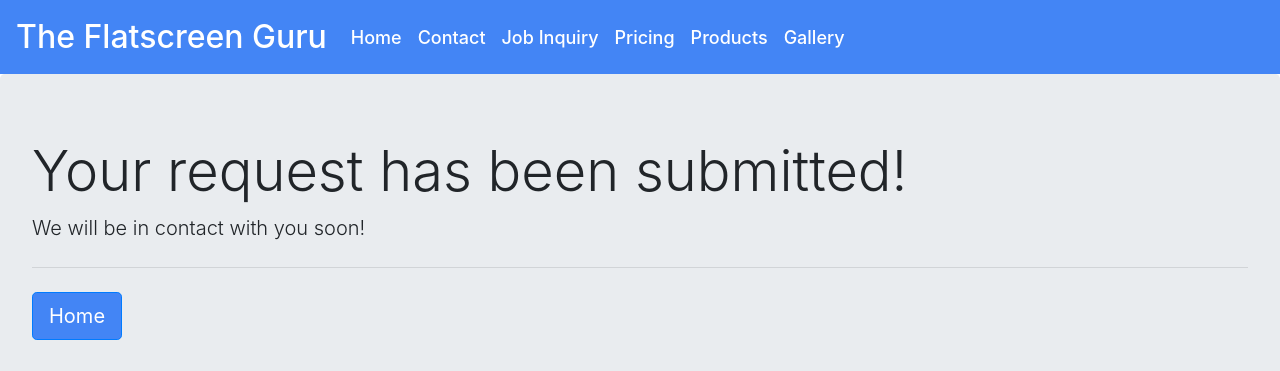
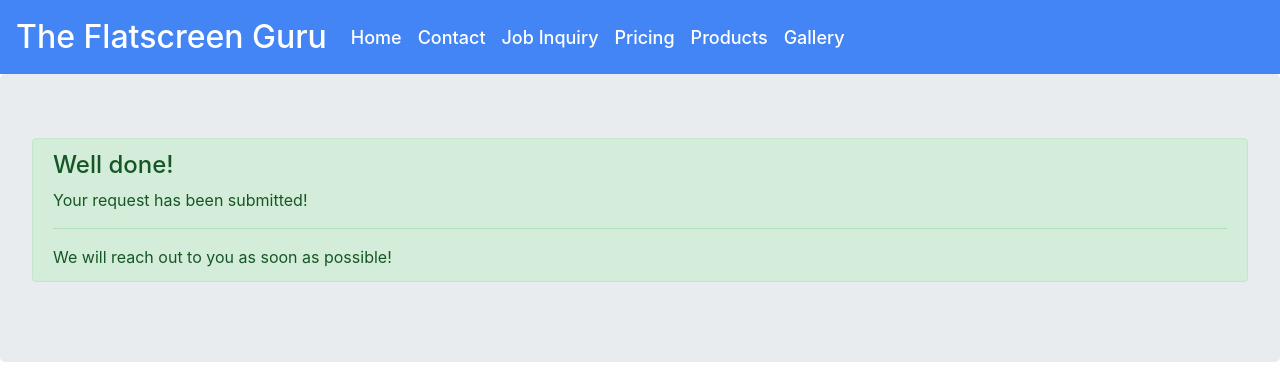
Before and after one commit to Mikey-Simmons/flatscreenguru, a Django app: page /submitted in a window 1280 px wide. Shown: the top 371 px of the page. Run offline with Django 3.2, Linux system fonts and the light colour scheme; some libraries are stand-ins or nearby versions.

Commit message:
better submit page, styling
bootstrap stuff

```diff
--- a/main/models.py
+++ b/main/models.py
@@ -8,11 +8,11 @@ class JobManager(models.Manager):
     def job_validator(self,postData):
         errors = {}
         if len(postData['customer_name']) < 2:
-            errors['customer_name'] = "Name must be more than 2 characters"
+            errors['customer_name'] = "Name must be more than 2 characters!"
         if len(postData['job_desc']) < 5:
-            errors['job_desc'] = "Description must be more than 5 characters"
+            errors['job_desc'] = "Description must be more than 5 characters!"
         if len(postData['location']) < 5:
-            errors['location'] = "Location must be more than 5 characters"
+            errors['location'] = "Location must be more than 5 characters!"
         return errors
 
 class Job(models.Model):
--- a/main/templates/submit_page.html
+++ b/main/templates/submit_page.html
@@ -59,11 +59,13 @@
             </div>
         </nav>
         <div class="jumbotron">
-            <h1 class="display-4">Your request has been submitted!</h1>
-            <p class="lead">We will be in contact with you soon!</p>
-            <hr class="my-4">
+            <div class="alert alert-success" role="alert">
+                <h4 class="alert-heading">Well done!</h4>
+                <p>Your request has been submitted!</p>
+                <hr>
+                <p class="mb-0">We will reach out to you as soon as possible!</p>
+              </div>
 
-            <a class="btn btn-primary btn-lg" href="/" role="button">Home</a>
         </div>
 
 
```
Also changed, not shown: main/templates/job.html (+10 -7 lines), db.sqlite3.
